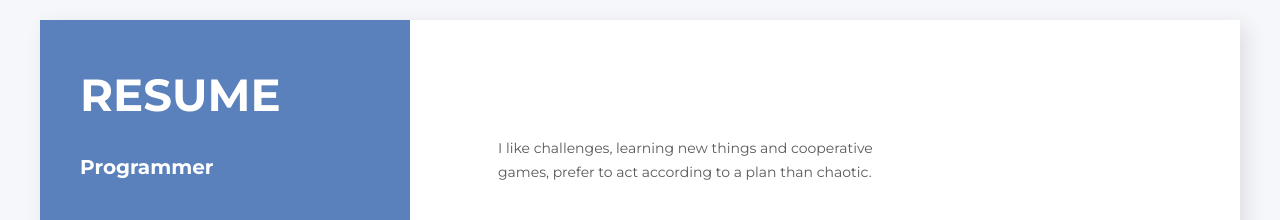
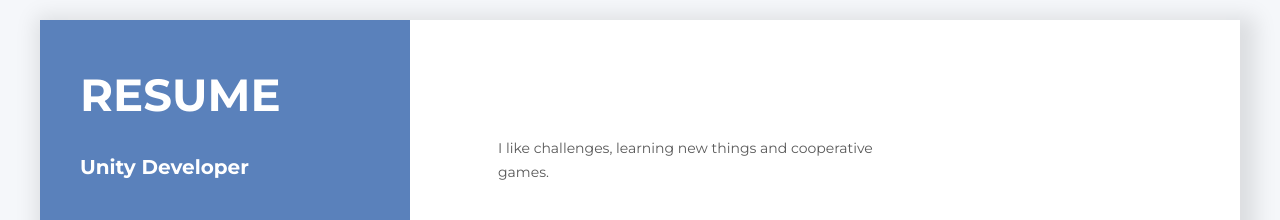
Before and after one commit to Art3usz/CV_In_HTML_2022, a plain HTML site: page index.html in a window 1280 px wide. Shown: the top 220 px of the page. Drawn offline with Linux system fonts and the light colour scheme.

Commit message:
update skills and tittle

```diff
--- a/index.html
+++ b/index.html
@@ -13,7 +13,7 @@
 
             <!-- <img class="cv-photo" src="photo.jpg" width="370px" height="354px" />-->
             <h1>RESUME</h1>
-            <h2 class="job-tittle">Programmer</h2>
+            <h2 class="job-tittle">Unity Developer</h2>
 
             <div class="skills-block" id="Personal details">
                 <h2 class="header-secondary">Personal details</h2>
@@ -38,8 +38,7 @@
             <div class="main-description">
 
                 <p class="description">
-                    I like challenges, learning new things and cooperative games,
-                    prefer to act according to a plan than chaotic.
+                    I like challenges, learning new things and cooperative games.
                 </p>
             </div>
 
--- a/style.css
+++ b/style.css
@@ -61,7 +61,7 @@ ol.list-primary span + span {
     min-height: 297mm  auto;
     margin: 20px auto;
     background: #ffffff;
-    box-shadow: 6px 6px 20px 0px #0000001a;
+    box-shadow: 6px 6px 20px 10px #0000001a;
 }
 
 .cv-photo {
@@ -215,7 +215,7 @@ ol.list-primary span + span {
 
 @wrapper {
     size: A4;
-    margin: 0;
+    margin: 20px auto;
 }
 @media print {
     html,
```
